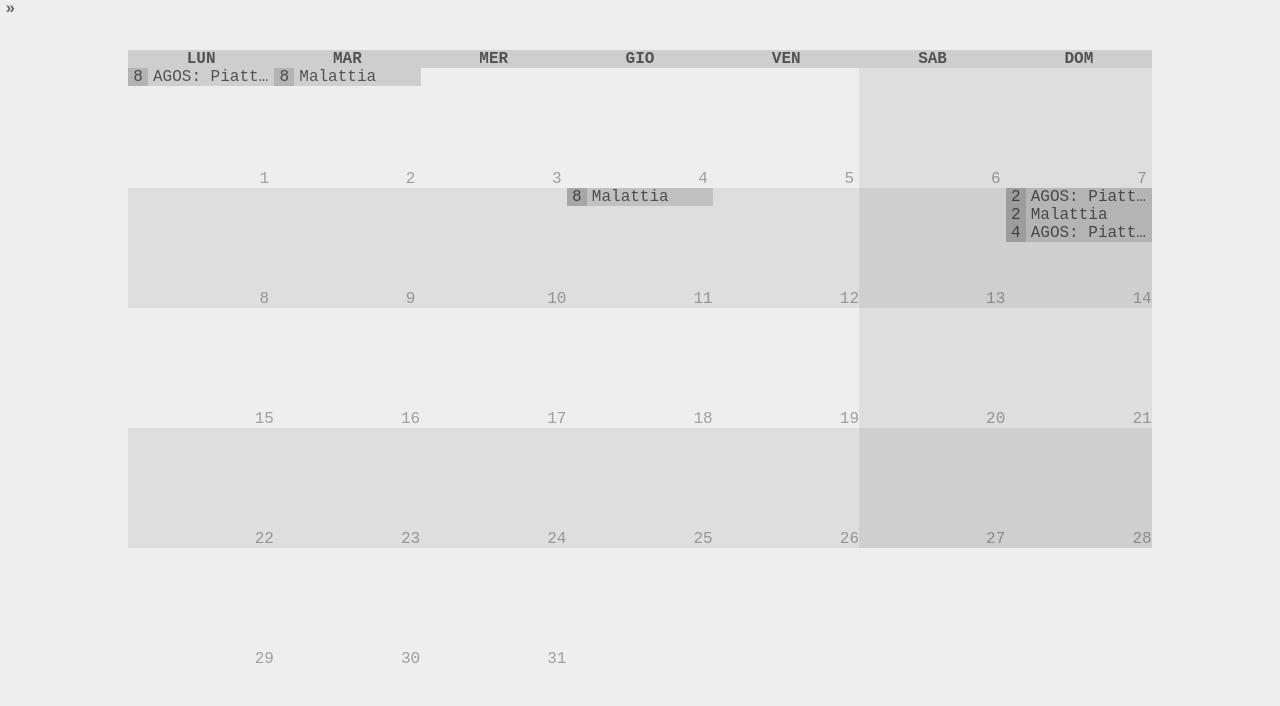
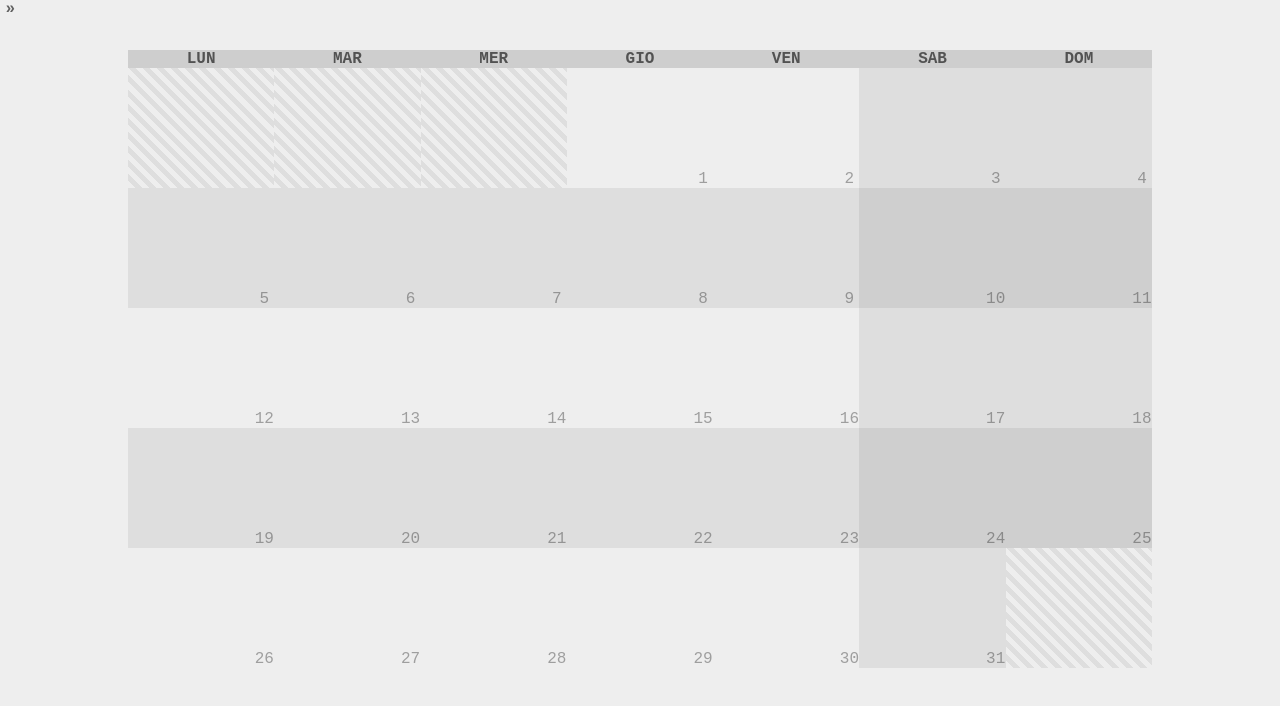
Before and after one commit to FormeOrme/projects, a plain HTML site: page consuntivi/index.html in a window 1280 px wide. Drawn offline with Linux system fonts and the light colour scheme.

Commit message:
Le tabelle ora sono div

```diff
--- a/consuntivi/calendar.js
+++ b/consuntivi/calendar.js
@@ -0,0 +1,79 @@
+$(document).ready(function () {
+	openMonth();
+});
+
+function openMonth(month = (new Date()).getMonth(), year = (new Date()).getFullYear()) {
+    $('.cells.open').removeClass('open');
+	var id = getId(month, year);
+
+    if(!!$('#table').find(id).length){
+        $(id).addClass('open');
+    } else {
+        var $cells = $('#templates .cells').clone();
+
+        $cells
+            .attr('data-month', month)
+            .attr('data-year', year);
+
+        var idBefore = getIdBefore(month, year);
+        var idAfter = getIdAfter(month, year);
+
+        if(!!$(idBefore).length){
+            $(idBefore).after($cells);
+        } else if(!!$(getIdAfter(month, year)).length){
+            $(idAfter).before($cells);
+        } else {
+            $('.headers').after($cells);
+        }
+
+        var day = 1;
+        var date = new Date(year, month, day, 0, 0, 0, 0);
+        while (date.getMonth() == month) {
+            var $header = $('.header[data-wdn="' + date.getDay() + '"]');
+
+            $(id + ' .cell[data-wdn="' + date.getDay() + '"][data-wd=""]').first()
+            .attr('data-wd', $header.html())
+            .attr('data-day', date.getDate())
+            .addClass('day');
+
+            if (day == 1) {
+                var del = true;
+                $(id + ' .cell').map(function (i, $td) {
+                    $td = $($td);
+                    if (del) {
+                        if (!$td.attr('data-wd')) {
+                            $td.removeAttr('data-wd');
+                        } else {
+                            del = false;
+                        }
+                    }
+                });
+            }
+
+            day++;
+            date = new Date(year, month, day, 0, 0, 0, 0);
+        }
+        $cells.addClass('open');
+    }
+}
+
+
+function getId(month, year){
+    return '[data-month="' + month + '"][data-year="' + year + '"]';
+}
+function getIdAfter(month, year){
+    month++;
+    if(month>11){
+        month = 0;
+        year++;
+    }
+    return getId(month, year);
+}
+function getIdBefore(month, year){
+    month--;
+    if(month<0){
+        month = 11;
+        year--;
+    }
+    return getId(month, year);
+}
--- a/consuntivi/index.html
+++ b/consuntivi/index.html
@@ -12,88 +12,70 @@
             <span class="command empty">Toggle Empty</span>
             <span class="close"></span>
         </div>
+        <div id="templates">
+            <span class="activity"><span class="hours">8</span><span class="desc">Malattia</span></span>
+            <div class="cells" data-mondiv="" data-year="">
+                <div class="row">
+                    <div data-wdn="1" data-wd="" data-day="" class="cell"><div class="wrapper"></div></div>
+                    <div data-wdn="2" data-wd="" data-day="" class="cell"><div class="wrapper"></div></div>
+                    <div data-wdn="3" data-wd="" data-day="" class="cell"><div class="wrapper"></div></div>
+                    <div data-wdn="4" data-wd="" data-day="" class="cell"><div class="wrapper"></div></div>
+                    <div data-wdn="5" data-wd="" data-day="" class="cell"><div class="wrapper"></div></div>
+                    <div data-wdn="6" data-wd="" data-day="" class="cell"><div class="wrapper"></div></div>
+                    <div data-wdn="0" data-wd="" data-day="" class="cell"><div class="wrapper"></div></div>
+                </div>
+                <div class="row">
+                    <div data-wdn="1" data-wd="" data-day="" class="cell"><div class="wrapper"></div></div>
+                    <div data-wdn="2" data-wd="" data-day="" class="cell"><div class="wrapper"></div></div>
+                    <div data-wdn="3" data-wd="" data-day="" class="cell"><div class="wrapper"></div></div>
+                    <div data-wdn="4" data-wd="" data-day="" class="cell"><div class="wrapper"></div></div>
+                    <div data-wdn="5" data-wd="" data-day="" class="cell"><div class="wrapper"></div></div>
+                    <div data-wdn="6" data-wd="" data-day="" class="cell"><div class="wrapper"></div></div>
+                    <div data-wdn="0" data-wd="" data-day="" class="cell"><div class="wrapper"></div></div>
+                </div>
+                <div class="row">
+                    <div data-wdn="1" data-wd="" data-day="" class="cell"><div class="wrapper"></div></div>
+                    <div data-wdn="2" data-wd="" data-day="" class="cell"><div class="wrapper"></div></div>
+                    <div data-wdn="3" data-wd="" data-day="" class="cell"><div class="wrapper"></div></div>
+                    <div data-wdn="4" data-wd="" data-day="" class="cell"><div class="wrapper"></div></div>
+                    <div data-wdn="5" data-wd="" data-day="" class="cell"><div class="wrapper"></div></div>
+                    <div data-wdn="6" data-wd="" data-day="" class="cell"><div class="wrapper"></div></div>
+                    <div data-wdn="0" data-wd="" data-day="" class="cell"><div class="wrapper"></div></div>
+                </div>
+                <div class="row">
+                    <div data-wdn="1" data-wd="" data-day="" class="cell"><div class="wrapper"></div></div>
+                    <div data-wdn="2" data-wd="" data-day="" class="cell"><div class="wrapper"></div></div>
+                    <div data-wdn="3" data-wd="" data-day="" class="cell"><div class="wrapper"></div></div>
+                    <div data-wdn="4" data-wd="" data-day="" class="cell"><div class="wrapper"></div></div>
+                    <div data-wdn="5" data-wd="" data-day="" class="cell"><div class="wrapper"></div></div>
+                    <div data-wdn="6" data-wd="" data-day="" class="cell"><div class="wrapper"></div></div>
+                    <div data-wdn="0" data-wd="" data-day="" class="cell"><div class="wrapper"></div></div>
+                </div>
+                <div class="row">
+                    <div data-wdn="1" data-wd="" data-day="" class="cell"><div class="wrapper"></div></div>
+                    <div data-wdn="2" data-wd="" data-day="" class="cell"><div class="wrapper"></div></div>
+                    <div data-wdn="3" data-wd="" data-day="" class="cell"><div class="wrapper"></div></div>
+                    <div data-wdn="4" data-wd="" data-day="" class="cell"><div class="wrapper"></div></div>
+                    <div data-wdn="5" data-wd="" data-day="" class="cell"><div class="wrapper"></div></div>
+                    <div data-wdn="6" data-wd="" data-day="" class="cell"><div class="wrapper"></div></div>
+                    <div data-wdn="0" data-wd="" data-day="" class="cell"><div class="wrapper"></div></div>
+                </div>
+            </div>
+        </div>
         <div id="container">
-            <table class="hide-empty">
-                <thead class="header">
-                    <tr>
-                        <th>LUN</th>
-                        <th>MAR</th>
-                        <th>MER</th>
-                        <th>GIO</th>
-                        <th>VEN</th>
-                        <th>SAB</th>
-                        <th>DOM</th>
-                    </tr>
-                </thead>
-                <tbody>
-                    <tr>
-                        <td data-wd="LUN" data-day="1" class="day">
-                            <div class="wrapper">
-                                <span class="activity"><span class="hours">8</span><span class="desc">AGOS: Piattaforma in ambito Marketplace </span></span>
-                            </div>
-                        </td>
-                        <td data-wd="MAR" data-day="2" class="day">
-                            <div class="wrapper">
-                                <span class="activity"><span class="hours">8</span><span class="desc">Malattia</span></span>
-                            </div>
-                        </td>
-                        <td data-wd="MER" data-day="3" class="day" ><div class="wrapper"></div></td>
-                        <td data-wd="GIO" data-day="4" class="day" ><div class="wrapper"></div></td>
-                        <td data-wd="VEN" data-day="5" class="day" ><div class="wrapper"></div></td>
-                        <td data-wd="SAB" data-day="6" class="day" ><div class="wrapper"></div></td>
-                        <td data-wd="DOM" data-day="7" class="day" >
-                            <div class="wrapper">
-                            </div>
-                        </td>
-                    </tr>
-                    <tr>
-                        <td data-wd="LUN" data-day="8" class="day" ><div class="wrapper"></div></td>
-                        <td data-wd="MAR" data-day="9" class="day" ><div class="wrapper"></div></td>
-                        <td data-wd="MER" data-day="10" class="day"><div class="wrapper"></div></td>
-                        <td data-wd="GIO" data-day="11" class="day">
-                            <div class="wrapper">
-                                <span class="activity"><span class="hours">8</span><span class="desc">Malattia</span></span>
-                            </div>
-                        </td>
-                        <td data-wd="VEN" data-day="12" class="day"><div class="wrapper"></div></td>
-                        <td data-wd="SAB" data-day="13" class="day"><div class="wrapper"></div></td>
-                        <td data-wd="DOM" data-day="14" class="day">
-                            <div class="wrapper">
-                                <span class="activity"><span class="hours">2</span><span class="desc">AGOS: Piattaforma in ambito Marketplace</span></span>
-                                <span class="activity"><span class="hours">2</span><span class="desc">Malattia</span></span>
-                                <span class="activity"><span class="hours">4</span><span class="desc">AGOS: Piattaforma in ambito Marketplace</span></span>
-                            </div>
-                        </td>
-                    </tr>
-                    <tr>
-                        <td data-wd="LUN" data-day="15" class="day"><div class="wrapper"></div></td>
-                        <td data-wd="MAR" data-day="16" class="day"><div class="wrapper"></div></td>
-                        <td data-wd="MER" data-day="17" class="day"><div class="wrapper"></div></td>
-                        <td data-wd="GIO" data-day="18" class="day"><div class="wrapper"></div></td>
-                        <td data-wd="VEN" data-day="19" class="day"><div class="wrapper"></div></td>
-                        <td data-wd="SAB" data-day="20" class="day"><div class="wrapper"></div></td>
-                        <td data-wd="DOM" data-day="21" class="day"><div class="wrapper"></div></td>
-                    </tr>
-                    <tr>
-                        <td data-wd="LUN" data-day="22" class="day"><div class="wrapper"></div></td>
-                        <td data-wd="MAR" data-day="23" class="day"><div class="wrapper"></div></td>
-                        <td data-wd="MER" data-day="24" class="day"><div class="wrapper"></div></td>
-                        <td data-wd="GIO" data-day="25" class="day"><div class="wrapper"></div></td>
-                        <td data-wd="VEN" data-day="26" class="day"><div class="wrapper"></div></td>
-                        <td data-wd="SAB" data-day="27" class="day"><div class="wrapper"></div></td>
-                        <td data-wd="DOM" data-day="28" class="day"><div class="wrapper"></div></td>
-                    </tr>
-                    <tr>
-                        <td data-wd="LUN" data-day="29" class="day"><div class="wrapper"></div></td>
-                        <td data-wd="MAR" data-day="30" class="day"><div class="wrapper"></div></td>
-                        <td data-wd="MER" data-day="31" class="day"><div class="wrapper"></div></td>
-                        <td data-wd="GIO" data-day=""><div class="wrapper"></div></td>
-                        <td data-wd="VEN" data-day=""><div class="wrapper"></div></td>
-                        <td data-wd="SAB" data-day=""><div class="wrapper"></div></td>
-                        <td data-wd="DOM" data-day=""><div class="wrapper"></div></td>
-                    </tr>
-                </tbody>
-            </table>
+            <div class="hide-empty" id="table">
+                <div class="headers">
+                    <div class="row">
+                        <div data-wdn="1" class="header">LUN</div>
+                        <div data-wdn="2" class="header">MAR</div>
+                        <div data-wdn="3" class="header">MER</div>
+                        <div data-wdn="4" class="header">GIO</div>
+                        <div data-wdn="5" class="header">VEN</div>
+                        <div data-wdn="6" class="header">SAB</div>
+                        <div data-wdn="0" class="header">DOM</div>
+                    </div>
+                </div>
+            </div>
         </div>
     </body>
 </html>
--- a/consuntivi/main.css
+++ b/consuntivi/main.css
@@ -8,6 +8,10 @@
 body *{
     transition: all 0.2s;
 }
+body .cell{
+    transition: all 0.2s, width 0s;
+}
+
 .unselectable{
     user-select: none;
     -moz-user-select: none;
@@ -15,6 +19,9 @@
     -ms-user-select: none;
 }
 
+#templates{
+    display: none;
+}
 
 #container{
     display: block;
@@ -23,27 +30,30 @@
     margin-top: 50px;
 }
 
-table{
-    width: 100%;
-    border-spacing: unset;
-}
-
-thead{
+.headers{
     background: #0002;
 }
 
-td, th{
+.cells:not(.open){
+    display: none;
+}
+
+.cell{
+    height: 120px;
+}
+
+.cell, .header{
     font-size: 16px;
     padding: 0px;
-
+    display: inline-block;
+    width: calc(100%/7);
 }
 
-tr:nth-child(2n){
+.row:nth-child(2n){
     background: #0001;
 }
 
 .day{
-    height: 120px;
     position: relative;
     cursor: pointer;
     overflow: hidden;
@@ -106,8 +116,19 @@
     background: #0001;
 }
 
-tbody{
-    height: 0px;
+.cell:not(.day){
+    background: repeating-linear-gradient(
+      45deg,
+      #0000,
+      #0000 5px,
+      #0001 5px,
+      #0001 10px
+    );
+}
+
+.header{
+    font-weight: 600;
+    text-align: center;
 }
 
 /* HEADER MANAGEMENT */
@@ -178,44 +199,42 @@
 }
 
 /* COLUMN VIEW */
-table.column.hide-empty .day .wrapper{
+#table.column.hide-empty .day .wrapper{
     min-height: 0px;
 }
 
-table.column tr:nth-child(2n){
+#table.column tr:nth-child(2n){
     background: #0000;
 }
-table.column .header{
+#table.column .headers{
     display: none;
 }
 
-table.column td{
+#table.column .cell{
     display: block;
+    height: auto;
 }
 
-table.column .day{
-    height: auto;
+#table.column .day{
+    width: 100%;
 }
-table.column .day .wrapper{
+
+#table.column .day .wrapper{
     position: relative;
     overflow: initial;
     min-height: 19px;
+    height: auto;
 }
 
-table.column td:not(:nth-child(1)),
-table.column th:not(:nth-child(1)){
-    border-left: 0px;
-}
-
-table.column .day:after{
+#table.column .day:after{
     left: 35px;
     top: 0px;
 }
 
-table.column .day:hover:before{
+#table.column .day:hover:before{
     font-weight: 600;
 }
-table.column .day:before{
+#table.column .day:before{
     content: attr(data-wd);
     position: absolute;
     top:  0px;
@@ -224,7 +243,7 @@
     text-align: center;
 }
 
-table.column .activity {
+#table.column .activity {
     margin-left: 60px;
 }
 /* COLUMN VIEW - HIDE EMPTY*/
--- a/consuntivi/script.js
+++ b/consuntivi/script.js
@@ -9,12 +9,12 @@
 });
 
 $(document).on('click', '.toggle', function(){
-    $('table').toggleClass('column');
+    $('#table').toggleClass('column');
     $('.command.empty').toggle();
 });
 
 $(document).on('click', '.empty', function(){
-    $('table').toggleClass('hide-empty');
+    $('#table').toggleClass('hide-empty');
 });
 
 $(document).on('click', '#commands .close', function(){
```
